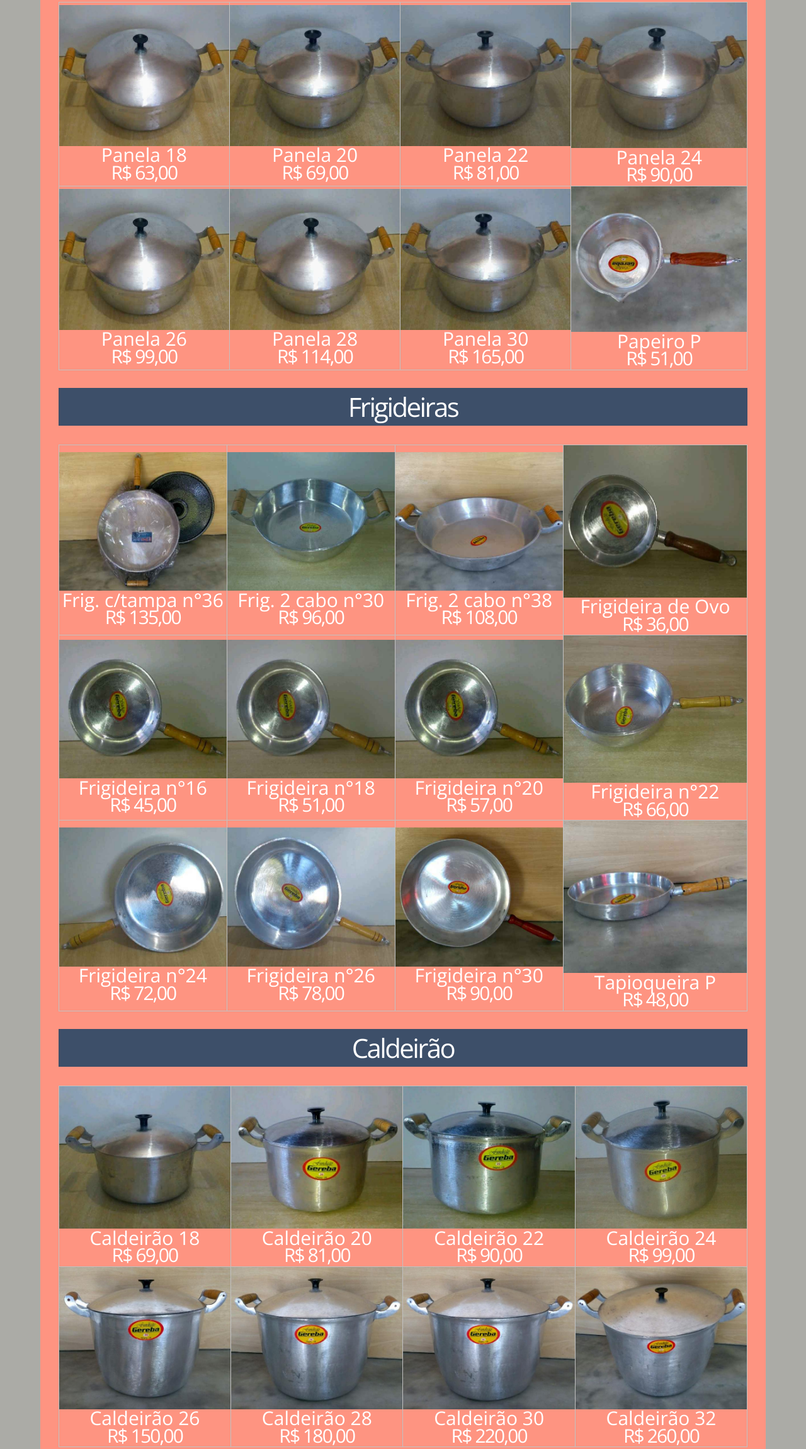
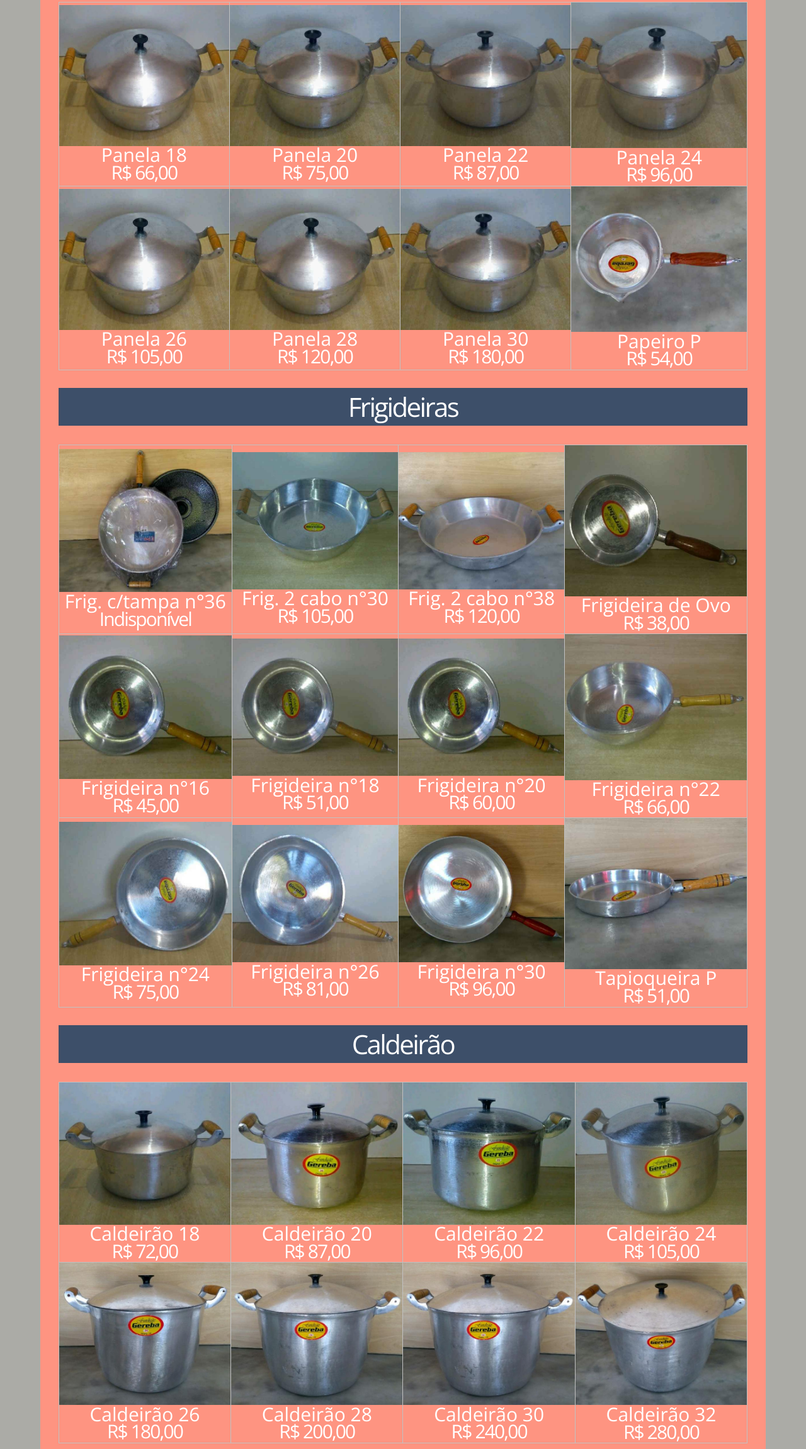
Before and after one commit to joaom87/ARTEFATOSALUMINIO, a plain HTML site: page index.html in a window 1280 px wide. Shown: the part 721-3022 px from the top of the page at 63% size. Drawn offline with nearby package versions, Linux system fonts and the light colour scheme; files whose address does not match are found by name.

Commit message:
ajuste preços2

```diff
--- a/index.html
+++ b/index.html
@@ -34,23 +34,23 @@
             <table class="Table">
                 <tr>
                     <td><a href="pages/panelas/panela18" class="nounderline"><img src="imagens/panelas/p18.1.jpg" alt="Panela 18" style="width:100%">
-                    <h2>Panela 18</h2><h3>R$ 63,00</h3></a></td>
+                    <h2>Panela 18</h2><h3>R$ 66,00</h3></a></td>
                     <td><a href="pages/panelas/panela20" class="nounderline"><img src="imagens/panelas/p20.1.jpg" alt="Panela 20" style="width:100%">
-                    <h2>Panela 20</h2><h3>R$ 69,00</h3></a></td>
+                    <h2>Panela 20</h2><h3>R$ 75,00</h3></a></td>
                     <td><a href="pages/panelas/panela22" class="nounderline"><img src="imagens/panelas/p22.1.jpg" alt="Panela 22" style="width:100%">
-                    <h2>Panela 22</h2><h3>R$ 81,00</h3></a></td>
+                    <h2>Panela 22</h2><h3>R$ 87,00</h3></a></td>
                     <td><a href="pages/panelas/panela24" class="nounderline"><img src="imagens/panelas/p24.1.jpg" alt="Panela 24" style="width:100%">
-                    <h2>Panela 24</h2><h3>R$ 90,00</h3></a></td>
+                    <h2>Panela 24</h2><h3>R$ 96,00</h3></a></td>
                 </tr>
                 <tr>
                     <td><a href="pages/panelas/panela26" class="nounderline"><img src="imagens/panelas/p26.1.jpg" alt="Panela 26" style="width:100%">
-                    <h2>Panela 26</h2><h3>R$ 99,00</h3></a></td>
+                    <h2>Panela 26</h2><h3>R$ 105,00</h3></a></td>
                     <td><a href="pages/panelas/panela28" class="nounderline"><img src="imagens/panelas/p28.1.jpg" alt="Panela 28" style="width:100%">
-                    <h2>Panela 28</h2><h3>R$ 114,00</h3></a></td>
+                    <h2>Panela 28</h2><h3>R$ 120,00</h3></a></td>
                     <td><a href="pages/panelas/panela30" class="nounderline"><img src="imagens/panelas/p30.1.jpg" alt="Panela 30" style="width:100%">
-                    <h2>Panela 30</h2><h3>R$ 165,00</h3></a></td>
+                    <h2>Panela 30</h2><h3>R$ 180,00</h3></a></td>
                     <td><a href="pages/panelas/papeiro" class="nounderline"><img src="imagens/panelas/pp1.jpg" alt="Papeiro tam P" style="width:100%">
-                    <h2>Papeiro P</h2><h3>R$ 51,00</h3></a></td>
+                    <h2>Papeiro P</h2><h3>R$ 54,00</h3></a></td>
                 </tr>
             </table>
         </div>
@@ -59,13 +59,13 @@
             <table class="Table">
       <tr>
           <td><a href="pages/frigideiras/frigideirac36" class="nounderline"><img src="imagens/frigideiras/fc36.jpg" alt="Frigideira crackeada c/tampa n°36" style="width:100%">
-    <h2 id="F">Frig. c/tampa n°36</h2><h3>R$ 135,00</h3></a></td>
+    <h2 id="F">Frig. c/tampa n°36</h2><h3>Indisponível</h3></a></td>
           <td><a href="pages/frigideiras/frigideira230" class="nounderline"><img src="imagens/frigideiras/f230.jpg" alt="Frigideira de 2 cabo n°30" style="width:100%">
-    <h2 id="F">Frig. 2 cabo n°30</h2><h3>R$ 96,00</h3></a></td>
+    <h2 id="F">Frig. 2 cabo n°30</h2><h3>R$ 105,00</h3></a></td>
           <td><a href="pages/frigideiras/frigideira238" class="nounderline"><img src="imagens/frigideiras/f238.jpg" alt="Frigideira de 2 cabo n°30" style="width:100%">
-    <h2 id="F">Frig. 2 cabo n°38</h2><h3>R$ 108,00</h3></a></td>
+    <h2 id="F">Frig. 2 cabo n°38</h2><h3>R$ 120,00</h3></a></td>
           <td><a href="pages/frigideiras/frigideiraovo" class="nounderline"><img src="imagens/frigideiras/fo.jpg" alt="Frigideira de Ovo" style="width:100%">
-    <h2 id="F">Frigideira de Ovo</h2><h3>R$ 36,00</h3></a></td>
+    <h2 id="F">Frigideira de Ovo</h2><h3>R$ 38,00</h3></a></td>
       </tr>
       <tr>
           <td><a href="pages/frigideiras/frigideira16" class="nounderline"><img src="imagens/frigideiras/f16.jpg" alt="Frigideira n°16" style="width:100%">
@@ -73,19 +73,19 @@
           <td><a href="pages/frigideiras/frigideira18" class="nounderline"><img src="imagens/frigideiras/f18.jpg" alt="Frigideira n°18" style="width:100%">
     <h2>Frigideira n°18</h2><h3>R$ 51,00</h3></a></td>
           <td><a href="pages/frigideiras/frigideira20" class="nounderline"><img src="imagens/frigideiras/f20.jpg" alt="Frigideira n°20" style="width:100%">
-    <h2>Frigideira n°20</h2><h3>R$ 57,00</h3></a></td>
+    <h2>Frigideira n°20</h2><h3>R$ 60,00</h3></a></td>
           <td><a href="pages/frigideiras/frigideira22" class="nounderline"><img src="imagens/frigideiras/f22.jpg" alt="Frigideira n°22" style="width:100%">
     <h2>Frigideira n°22</h2><h3>R$ 66,00</h3></a></td>
       </tr>
       <tr>
           <td><a href="pages/frigideiras/frigideira24" class="nounderline"><img src="imagens/frigideiras/f24.jpg" alt="Frigideira n°24" style="width:100%">
-    <h2>Frigideira n°24</h2><h3>R$ 72,00</h3></a></td>
+    <h2>Frigideira n°24</h2><h3>R$ 75,00</h3></a></td>
           <td><a href="pages/frigideiras/frigideira26" class="nounderline"><img src="imagens/frigideiras/f26.jpg" alt="Frigideira n°26" style="width:100%">
-    <h2>Frigideira n°26</h2><h3>R$ 78,00</h3></a></td>
+    <h2>Frigideira n°26</h2><h3>R$ 81,00</h3></a></td>
           <td><a href="pages/frigideiras/frigideira30" class="nounderline"><img src="imagens/frigideiras/f30.jpg" alt="Frigideira n°30" style="width:100%">
-    <h2>Frigideira n°30</h2><h3>R$ 90,00</h3></a></td>
+    <h2>Frigideira n°30</h2><h3>R$ 96,00</h3></a></td>
           <td><a href="pages/frigideiras/tapioqueirap" class="nounderline"><img src="imagens/frigideiras/tp.jpg" alt="Tapioqueira P" style="width:100%">
-    <h2 id="P">Tapioqueira P</h2><h3>R$ 48,00</h3></a></td>
+    <h2 id="P">Tapioqueira P</h2><h3>R$ 51,00</h3></a></td>
       </tr>
     </table>
 
@@ -95,23 +95,23 @@
             <table class="Table">
       <tr>
           <td><a href="pages/caldeirao/caldeirao18" class="nounderline"><img src="imagens/caldeirao/c18.jpg" alt="Caldeirão 18" style="width:100%">
-    <h2>Caldeirão 18</h2><h3>R$ 69,00</h3></td>
+    <h2>Caldeirão 18</h2><h3>R$ 72,00</h3></td>
           <td><a href="pages/caldeirao/caldeirao20" class="nounderline"><img src="imagens/caldeirao/c20.jpg" alt="Caldeirão 20" style="width:100%">
-    <h2>Caldeirão 20</h2><h3>R$ 81,00</h3></td>
+    <h2>Caldeirão 20</h2><h3>R$ 87,00</h3></td>
           <td><a href="pages/caldeirao/caldeirao22" class="nounderline"><img src="imagens/caldeirao/c22.jpg" alt="Caldeirão 22" style="width:100%">
-    <h2>Caldeirão 22</h2><h3>R$ 90,00</h3></td>
+    <h2>Caldeirão 22</h2><h3>R$ 96,00</h3></td>
           <td><a href="pages/caldeirao/caldeirao24" class="nounderline"><img src="imagens/caldeirao/c24.jpg" alt="Caldeirão 24" style="width:100%">
-    <h2>Caldeirão 24</h2><h3>R$ 99,00</h3></td>
+    <h2>Caldeirão 24</h2><h3>R$ 105,00</h3></td>
       </tr>
             <tr>
           <td><a href="pages/caldeirao/caldeirao26" class="nounderline"><img src="imagens/caldeirao/c26.jpg" alt="Caldeirão 26" style="width:100%">
-    <h2>Caldeirão 26</h2><h3>R$ 150,00</h3></td>
+    <h2>Caldeirão 26</h2><h3>R$ 180,00</h3></td>
           <td><a href="pages/caldeirao/caldeirao28" class="nounderline"><img src="imagens/caldeirao/c28.jpg" alt="Caldeirão 28" style="width:100%">
-    <h2>Caldeirão 28</h2><h3>R$ 180,00</h3></td>
+    <h2>Caldeirão 28</h2><h3>R$ 200,00</h3></td>
           <td><a href="pages/caldeirao/caldeirao30" class="nounderline"><img src="imagens/caldeirao/c30.jpg" alt="Caldeirão 30" style="width:100%">
-    <h2>Caldeirão 30</h2><h3>R$ 220,00</h3></td>
+    <h2>Caldeirão 30</h2><h3>R$ 240,00</h3></td>
           <td><a href="pages/caldeirao/caldeirao32" class="nounderline"><img src="imagens/caldeirao/c32.jpg" alt="Caldeirão 32" style="width:100%">
-    <h2>Caldeirão 32</h2><h3>R$ 260,00</h3></td>
+    <h2>Caldeirão 32</h2><h3>R$ 280,00</h3></td>
       </tr>
     </table>
         </div>
@@ -121,39 +121,39 @@
             <table id="outros" class="Table">
                 <tr>
                     <td><a href="pages/outros/Assadeira-oval-com-tampa" class="nounderline"><img src="imagens/outros/aot.1.jpg" alt="Assadeira Oval com tampa" style="width:100%">
-                    <h2>Assadeira Oval com tampa</h2><h3>R$ 99,00</h3></a></td>
+                    <h2>Assadeira Oval com tampa</h2><h3>R$ 105,00</h3></a></td>
                     <td><a href="pages/outros/Assadeira-quadrada-P" class="nounderline"><img src="imagens/outros/ap1.jpg" alt="Assadeira quadrada tam P" style="width:100%">
                     <h2>Assadeira quadrada tam P</h2><h3>R$ 60,00</h3></a></td>
                     <td><a href="pages/outros/Assadeira-quadrada-G" class="nounderline"><img src="imagens/outros/ag1.jpg" alt="Assadeira quadrada tam G" style="width:100%">
-                    <h2>Assadeira quadrada tam G</h2><h3>R$ 99,00</h3></a></td>
+                    <h2>Assadeira quadrada tam G</h2><h3>R$ 105,00</h3></a></td>
                     <td><a href="pages/outros/Forma-de-Bolo-com-tampa-n-24" class="nounderline"><img src="imagens/outros/fb24.jpg" alt="Forma de Bolo com tampa n°24" style="width:100%">
-                    <h2>Forma de Bolo c/tampa n°24</h2><h3>R$ 99,00</h3></a></td>
+                    <h2>Forma de Bolo c/tampa n°24</h2><h3>R$ 105,00</h3></a></td>
                 </tr>
                 <tr>
                     <td><a href="pages/outros/Cuscuzeira-n-18" class="nounderline"><img src="imagens/outros/c18.1.jpg" alt="Cuscuzeira n°18" style="width:100%">
-                    <h2>Cuscuzeira n°18</h2><h3>R$ 96,00</h3></a></td>
+                    <h2>Cuscuzeira n°18</h2><h3>R$ 105,00</h3></a></td>
                     <td><a href="pages/outros/Cuscuzeira-n-20" class="nounderline"><img src="imagens/outros/c20.1.jpg" alt="Cuscuzeira n°20" style="width:100%">
-                    <h2>Cuscuzeira n°20</h2><h3>R$ 105,00</h3></a></td>
+                    <h2>Cuscuzeira n°20</h2><h3>R$ 114,00</h3></a></td>
                     <td><a href="pages/outros/Cuscuzeira-n-22" class="nounderline"><img src="imagens/outros/c22.1.jpg" alt="Cuscuzeira n°22" style="width:100%">
                     <h2>Cuscuzeira n°22</h2><h3>R$ 120,00</h3></a></td>
                     <td><a href="pages/outros/Tabua-de-carne" class="nounderline"><img src="imagens/outros/tc.1.jpg" alt="Tábua de carne" style="width:100%">
-                    <h2>Tábua de carne</h2><h3>R$ 63,00</h3></a></td>
+                    <h2>Tábua de carne</h2><h3>R$ 66,00</h3></a></td>
                 </tr>
                 <tr>
                     <td><a href="pages/outros/Leiteira-tam-P" class="nounderline"><img src="imagens/outros/lp.1.jpg" alt="Leiteira tam P" style="width:100%">
-                    <h2>Leiteira  P</h2><h3>R$ 51,00</h3></a></td>
+                    <h2>Leiteira  P</h2><h3>R$ 54,00</h3></a></td>
                     <td><a href="pages/outros/Leiteira-tam-M" class="nounderline"><img src="imagens/outros/lm.1.jpg" alt="Leiteira tam M" style="width:100%">
                     <h2>Leiteira  M</h2><h3>R$ 60,00</h3></a></td>
                     <td><a href="pages/outros/Leiteira-tam-G" class="nounderline"><img src="imagens/outros/lg.1.jpg" alt="Leiteira tam G" style="width:100%">
-                    <h2>Leiteira  G</h2><h3>R$ 69,00</h3></a></td>
+                    <h2>Leiteira  G</h2><h3>R$ 66,00</h3></a></td>
                     <td><a href="pages/outros/Pe-de-botijao" class="nounderline"><img src="imagens/outros/pb.1.jpg" alt="Pé de botijão" style="width:100%">
-                    <h2>Pé de botijão</h2><h3>R$ 51,00</h3></a></td>
+                    <h2>Pé de botijão</h2><h3>Indisponível</h3></a></td>
                 </tr>
                 <tr>
                     <td><a href="pages/outros/Sanduicheira" class="nounderline"><img src="imagens/outros/s.1.jpg" alt="Sanduicheira" style="width:100%">
                     <h2>Sanduicheira</h2><h3>R$ 75,00</h3></a></td>
                     <td><a href="pages/outros/Pilao" class="nounderline"><img src="imagens/outros/p.1.jpg" alt="Pilão" style="width:100%">
-                    <h2>Pilão</h2><h3>R$ 40,00</h3></a></td>
+                    <h2>Pilão</h2><h3>R$ 42,00</h3></a></td>
                     <td><a href="pages/outros/Tigela-1" class="nounderline"><img src="imagens/outros/t.1.jpg" alt="Tigela n°01" style="width:100%">
                     <h2>Tigela n°01</h2><h3>R$ 42,00</h3></a></td>
                     <td><a href="pages/outros/Tigela-2" class="nounderline"><img src="imagens/outros/t2.1.jpg" alt="Tigela n°02" style="width:100%">
```
